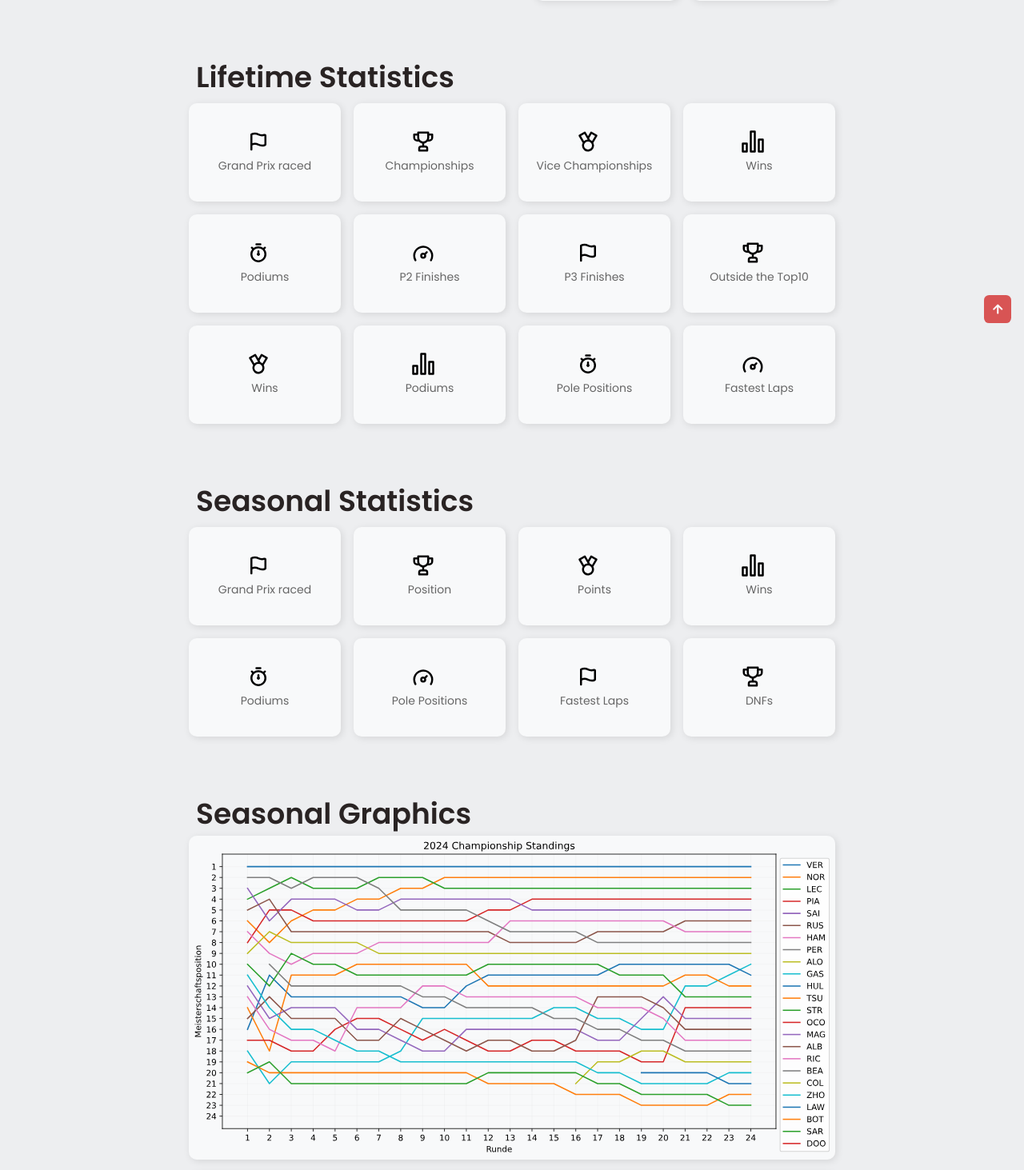
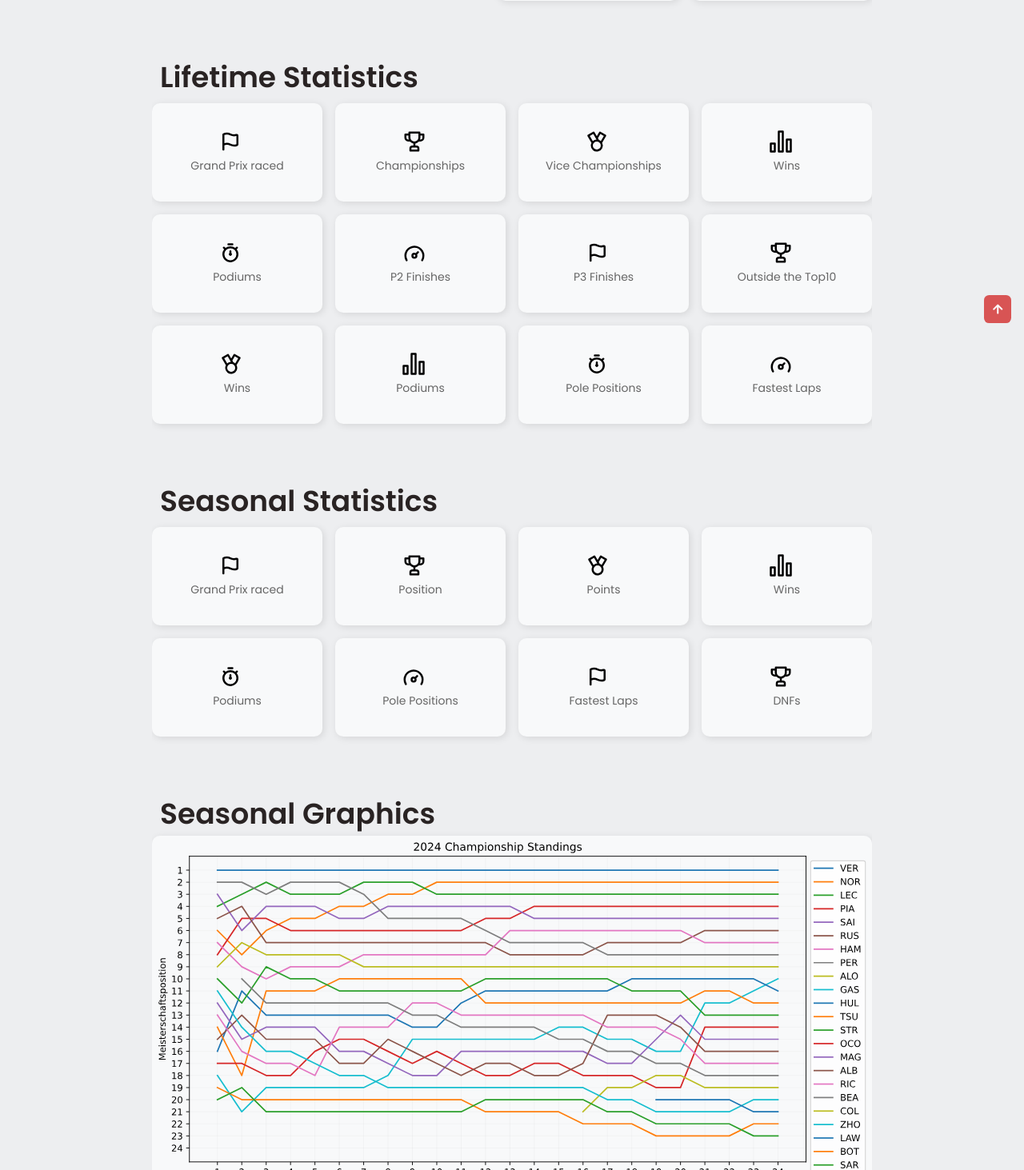
Before and after one commit to excii05/F1-Website, a Flask app: page /driver/1 in a window 1280 px wide. Shown: the part 556-2019 px from the top of the page at 80% size. Run offline with Flask 3, Linux system fonts and the light colour scheme.

Commit message:
updated and finished driver profile

```diff
--- a/static/css/driver_styles.css
+++ b/static/css/driver_styles.css
@@ -46,7 +46,7 @@
   --z-modal: 1000;
 }
 
-@media screen and (min-width: 968px) {
+@media screen and (min-width: 976px) {
   :root {
     --big-font-size: 3rem;
     --h1-font-size: 2.25rem;
@@ -133,14 +133,15 @@ img {
   justify-content: center; /* Zentriert den Inhalt vertikal */
   text-align: center;
   margin: 0 auto;
-  padding: 2rem 1rem;
+  padding: 2rem 0;
   max-width: 900px; /* Einheitliche Breite */
+  overflow: hidden;
 }
 
 .section__title {
   text-align: left; /* Überschrift linksbündig */
   width: 100%; /* Volle Breite */
-  max-width: 810px; /* Begrenzung der Breite auf die Tabelle */
+  max-width: 900px; /* Begrenzung der Breite auf die Tabelle */
   padding-left: 10px; /* Leichter Abstand nach links */
   box-sizing: border-box; /* Padding in die Breite einrechnen */
   font-size: var(--h1-font-size);
@@ -273,6 +274,7 @@ img {
     align-items: center;
     gap: 2rem;
     max-width: 900px;
+    width: 100%;
     margin: 5px auto;
 }
 
@@ -289,6 +291,7 @@ img {
     grid-template-columns: 1fr 1fr;
     gap: 1rem;
     height: 100%; /* Höhe an das Bild anpassen */
+    width: 100%;
     max-height: 400px; /* Gleiche Höhe wie das Bild */
 }
 
@@ -361,7 +364,7 @@ img {
     grid-template-columns: repeat(4, 1fr);
     gap: 1rem;
     max-width: 900px;
-    min-width: 808px;
+    width: 100%;
     margin: auto;
 }
 
@@ -371,15 +374,14 @@ img {
   justify-content: center;
   align-items: center;
   gap: 1rem;
-  max-width: 808px;
   margin: 0 auto;
   flex-wrap: wrap;
+  max-width: 900px;
 }
 
 /* Grafiken */
 .seasonal-graphics img {
   max-width: 100%;
-  width: 808px;
   height: auto;
   border-radius: 10px;
   box-shadow: 2px 2px 10px rgba(0, 0, 0, 0.1);
@@ -509,6 +511,28 @@ img {
   }
 }
 
+@media screen and (max-width: 852px) {
+  .section__title {
+    width: 376px;
+  }
+  .about__container {
+    flex-direction: column;
+  }
+  .career-stats-grid {
+    width: auto;
+  }
+  .stats-grid {
+    grid-template-columns: repeat(2, 1fr);
+    width: auto;
+  }
+  .stat-box {
+    max-width: 226px;
+  }
+  .profile_image {
+    max-width: 376px;
+  }
+}
+
 /* For medium devices */
 @media screen and (min-width: 568px) {
   .home__content {
```
